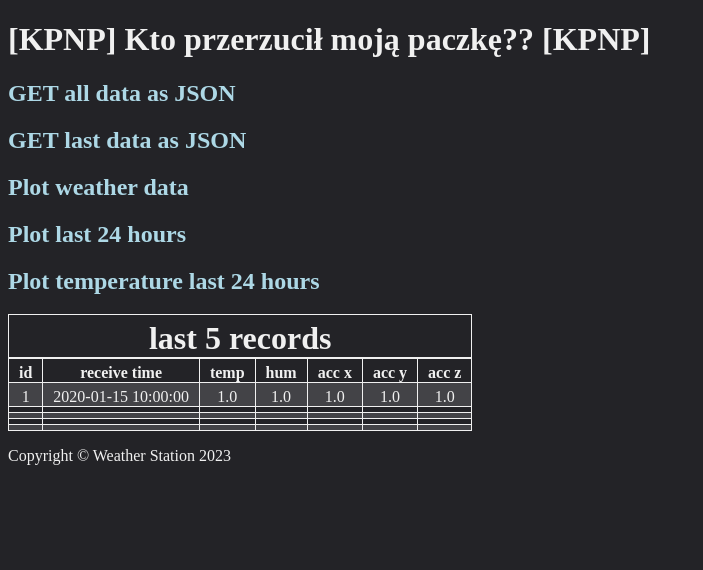
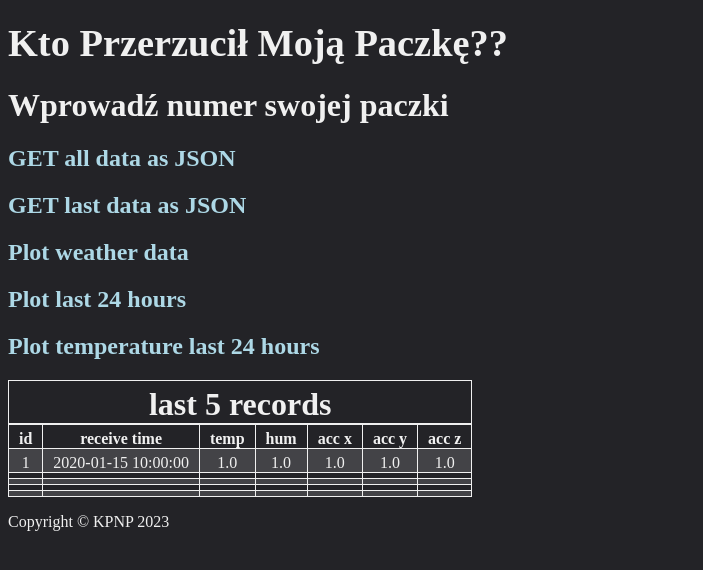
Before and after one commit to TayTT/KPMP, a Flask app: page / in a window 1280 px wide. Shown: the top 570 px of the page, without its empty margins (0-703 px from the left). Run offline with Flask 3, Linux system fonts and the light colour scheme; tables that the repository leaves empty hold one stand-in row (values such as "Sample post").

Commit message:
zmiana nazwy

```diff
--- a/server.py
+++ b/server.py
@@ -9,13 +9,13 @@ app = Flask(__name__)
 app.secret_key = "TopSecretAPIKey"
 
 # Connect to Database
-app.config['SQLALCHEMY_DATABASE_URI'] = 'sqlite:///KPNP.db'
+app.config['SQLALCHEMY_DATABASE_URI'] = 'sqlite:///KPMP.db'
 app.config['SQLALCHEMY_TRACK_MODIFICATIONS'] = False
 
 db = SQLAlchemy(app)
 
 
-class KPNP(db.Model):
+class KPMP(db.Model):
     id = db.Column(db.Integer, primary_key=True)
     receive_time = db.Column(db.DateTime, nullable=False)
     temp = db.Column(db.Float, nullable=True)
@@ -42,8 +42,8 @@ with app.app_context():
 @app.route('/index')
 def home():
     num_of_values = 5
-    con = sqlite3.connect("instance/KPNP.db")
-    df = pd.read_sql_query(f"SELECT * from KPNP ORDER BY id DESC LIMIT {num_of_values}", con)
+    con = sqlite3.connect("instance/KPMP.db")
+    df = pd.read_sql_query(f"SELECT * from KPMP ORDER BY id DESC LIMIT {num_of_values}", con)
     con.close()
 
     last_values = [df[column].values.tolist() for column in df.columns]
@@ -59,8 +59,8 @@ def home():
 def plot_last_24hours():
     try:
         yesterday = datetime.datetime.now() - datetime.timedelta(days=1)
-        con = sqlite3.connect("instance/KPNP.db")
-        df = pd.read_sql_query(f"SELECT * from KPNP WHERE receive_time >= '{yesterday}'", con)
+        con = sqlite3.connect("instance/KPMP.db")
+        df = pd.read_sql_query(f"SELECT * from KPMP WHERE receive_time >= '{yesterday}'", con)
         con.close()
     except Exception as e:
         return f"Error! {e}"
@@ -80,8 +80,8 @@ def plot_last_24hours():
 def plot_temp_24hours():
     try:
         yesterday = datetime.datetime.now() - datetime.timedelta(days=1)
-        con = sqlite3.connect("instance/KPNP.db")
-        df = pd.read_sql_query(f"SELECT receive_time, temp, hum, acc_x, acc_y, acc_z from KPNP WHERE receive_time >= '{yesterday}'", con)
+        con = sqlite3.connect("instance/KPMP.db")
+        df = pd.read_sql_query(f"SELECT receive_time, temp, hum, acc_x, acc_y, acc_z from KPMP WHERE receive_time >= '{yesterday}'", con)
 
         con.close()
     except Exception as e:
@@ -103,28 +103,28 @@ def plot_temp_24hours():
 @app.route("/all", methods=["GET"])
 def get_all_data():
     try:
-        KPNP_datatable = db.session.query(KPNP).all()
+        KPMP_datatable = db.session.query(KPMP).all()
     except Exception as e:
         print(e)
-        return jsonify(response={"error": f"Reading KPNP data failed. Error description {e}"}), 404
-    return jsonify(weathers=[data.to_dict() for data in KPNP_datatable])
+        return jsonify(response={"error": f"Reading KPMP data failed. Error description {e}"}), 404
+    return jsonify(weathers=[data.to_dict() for data in KPMP_datatable])
 
 @app.route("/last", methods=["GET"])
 def get_last_data():
     try:
-        KPNP_datatable = db.session.query(KPNP).order_by(Weather.id.desc()).first()
+        KPMP_datatable = db.session.query(KPMP).order_by(Weather.id.desc()).first()
     except Exception as e:
         print(e)
-        return jsonify(response={"error": f"Reading KPNP data failed. Error description {e}"}), 404
-    if KPNP_datatable is not None:
-        return jsonify(weathers=KPNP.to_dict())
+        return jsonify(response={"error": f"Reading KPMP data failed. Error description {e}"}), 404
+    if KPMP_datatable is not None:
+        return jsonify(weathers=KPMP.to_dict())
     else:
         return jsonify(responseget_last_data={"error": "No entries in database"}), 400
 
 @app.route("/plot-data", methods=["GET"])
 def plot_data():
-    con = sqlite3.connect("instance/KPNP.db")
-    df = pd.read_sql_query("SELECT * from KPNP ", con)
+    con = sqlite3.connect("instance/KPMP.db")
+    df = pd.read_sql_query("SELECT * from KPMP ", con)
 
     con.close()
 
@@ -141,8 +141,8 @@ def plot_data():
 @app.route("/plot-all")
 def plot_all():
     try:
-        con = sqlite3.connect("instance/KPNP.db")
-        df = pd.read_sql_query("SELECT * from KPNP ", con)
+        con = sqlite3.connect("instance/KPMP.db")
+        df = pd.read_sql_query("SELECT * from KPMP ", con)
         con.close()
     except Exception as e:
         return f"Error! {e}"
@@ -161,8 +161,8 @@ def plot_all():
 @app.route("/plot/<sensor_name>")
 def plot_one(sensor_name):
     try:
-        con = sqlite3.connect("instance/KPNP.db")
-        df = pd.read_sql_query(f"SELECT receive_time, {sensor_name} from KPNP ", con)
+        con = sqlite3.connect("instance/KPMP.db")
+        df = pd.read_sql_query(f"SELECT receive_time, {sensor_name} from KPMP ", con)
         con.close()
     except Exception as e:
         return f"Error! {e}"
@@ -178,8 +178,8 @@ def plot_one(sensor_name):
                                y_label="temperature [\u00B0C]")
 
 # create record
-@app.route('/KPNP-data', methods=["POST"])
-def KPNP_data():
+@app.route('/KPMP-data', methods=["POST"])
+def KPMP_data():
     if request.is_json:
         data = request.get_json()
 
@@ -195,9 +195,9 @@ def KPNP_data():
             db.session.commit()
         except Exception as e:
             print(e)
-            return jsonify(response={"error": f"Adding KPNP data failed. Error description {e}"}), 404
+            return jsonify(response={"error": f"Adding KPMP data failed. Error description {e}"}), 404
         else:
-            return jsonify(response={"success": "KPNP data added successfully"}), 200
+            return jsonify(response={"success": "KPMP data added successfully"}), 200
 
 
 if __name__ == '__main__':
--- a/templates/footer.html
+++ b/templates/footer.html
@@ -1,3 +1,3 @@
 <footer>
-  <p>Copyright &copy; Weather Station {{ date_year }}</p>
+  <p>Copyright &copy; KPNP {{ date_year }}</p>
 </footer>
--- a/templates/index.html
+++ b/templates/index.html
@@ -7,7 +7,8 @@
 </head>
 <body>
     {% include "header.html" %}
-    <h1>[KPNP] Kto przerzucił moją paczkę?? [KPNP]</h1>
+    <h1><big> Kto Przerzucił Moją Paczkę?? </big></h1>
+    <h1> Wprowadź numer swojej paczki</h1>
     <h2><a href="{{url_for('get_all_data')}}">GET all data as JSON</a></h2>
     <h2><a href="{{url_for('get_last_data')}}">GET last data as JSON</a></h2>
     <h2><a href="{{url_for('plot_data')}}">Plot weather data</a></h2>
```
Also changed, not shown: instance/KPMP.db (added).
